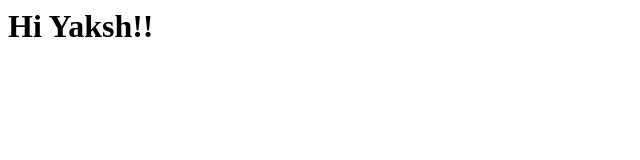
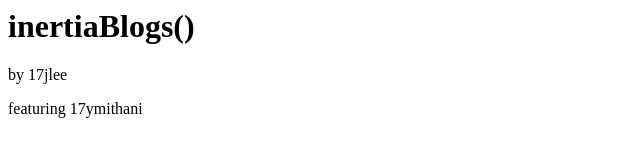
Before and after one commit to 17jlee/17jlee.github.io, a plain HTML site: page index.html in a window 1280 px wide. Shown: the whole page, without its empty margins (0-640 px from the left). Drawn offline with Linux system fonts and the light colour scheme.

Commit message:
forth commit

```diff
--- a/index.html
+++ b/index.html
@@ -1 +1,3 @@
-<h1>Hi Yaksh!!</h1>
+<h1>inertiaBlogs()</h1>
+<p>by 17jlee</p>
+<p>featuring 17ymithani</p>
```
